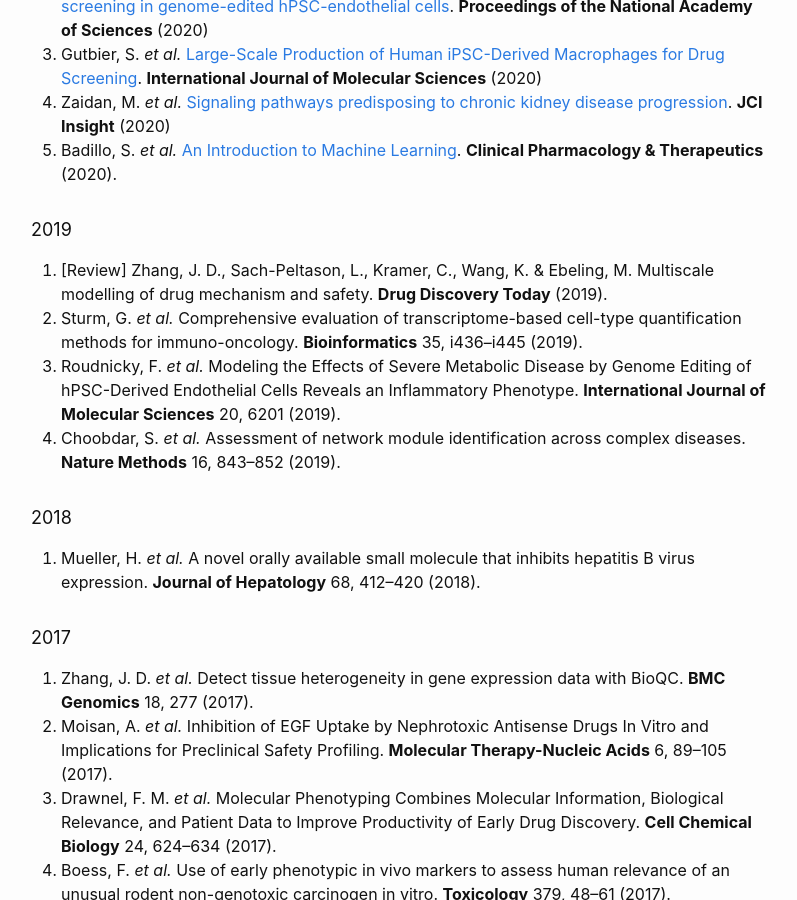
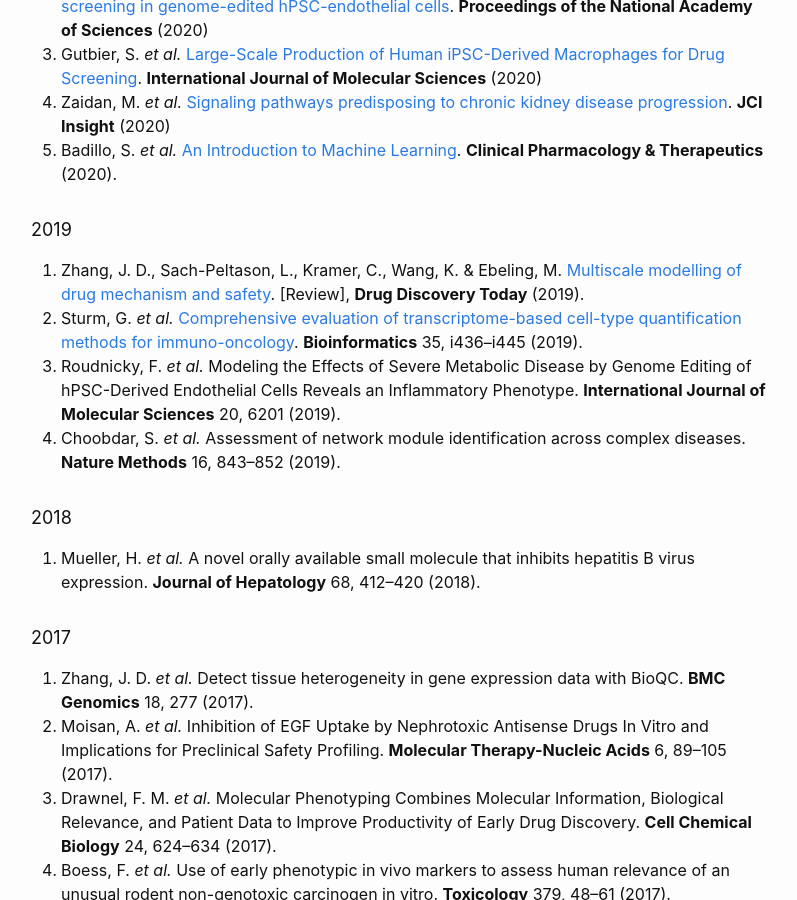
Before and after one commit to Accio/accio.github.io, a Jekyll site: the page built from _pages/publications.md, in a window 1280 px wide and 900 px high, scrolled down 1856 px. Shown: the whole window, without its empty margins (239-1036 px from the left). Built offline with Jekyll 4.4.1, drawn with Linux system fonts in a browser that asks for light colours; part of the change alters nothing that is shown; some of the changed text lies outside the part shown.

```diff
--- a/_pages/publications.md
+++ b/_pages/publications.md
@@ -43,7 +43,7 @@ See also my [Google Scholar profile](https://scholar.google.com/citations?user=t
 
 ##### 2023
 
-48. [Review] Michoel, T. and Zhang, J. D. [Causal inference in drug discovery and development](https://www.sciencedirect.com/science/article/pii/S1359644623002532), **Drug Discovery Today** (2023)
+48. Michoel, T. and Zhang, J. D. [Causal inference in drug discovery and development](https://www.sciencedirect.com/science/article/pii/S1359644623002532) [Review],  **Drug Discovery Today** (2023)
 47. Wang, L. *et al.* [Discovery of a first-in-class orally available HBV cccDNA inhibitor](https://www.sciencedirect.com/science/article/pii/S0168827822034663), **Journal of Hepatology** (2023)
 
 ##### 2022
@@ -74,8 +74,8 @@ See also my [Google Scholar profile](https://scholar.google.com/citations?user=t
 
 ##### 2019
 
-34. [Review] Zhang, J. D., Sach-Peltason, L., Kramer, C., Wang, K. & Ebeling, M. Multiscale modelling of drug mechanism and safety. **Drug Discovery Today** (2019).
-33. Sturm, G. *et al.* Comprehensive evaluation of transcriptome-based cell-type quantification methods for immuno-oncology. **Bioinformatics** 35, i436--i445 (2019).
+34. Zhang, J. D., Sach-Peltason, L., Kramer, C., Wang, K. & Ebeling, M. [Multiscale modelling of drug mechanism and safety](https://doi.org/10.1016/j.drudis.2019.12.009). [Review], **Drug Discovery Today** (2019).
+33. Sturm, G. *et al.* [Comprehensive evaluation of transcriptome-based cell-type quantification methods for immuno-oncology](https://doi.org/10.1093/bioinformatics/btz363). **Bioinformatics** 35, i436--i445 (2019).
 32. Roudnicky, F. *et al.* Modeling the Effects of Severe Metabolic Disease by Genome Editing of hPSC-Derived Endothelial Cells Reveals an Inflammatory Phenotype. **International Journal of Molecular Sciences** 20, 6201 (2019).
 31. Choobdar, S. *et al.* Assessment of network module identification across complex diseases. **Nature Methods** 16, 843--852 (2019).
 
```
